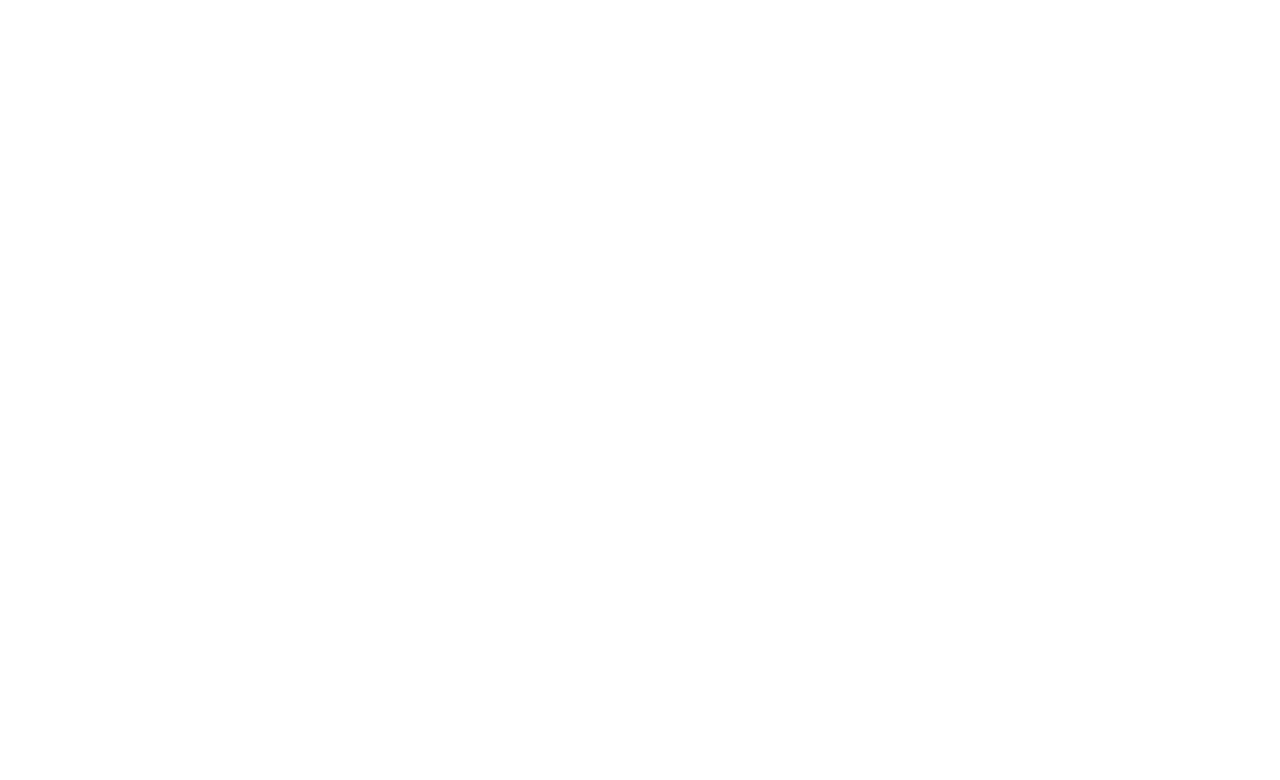
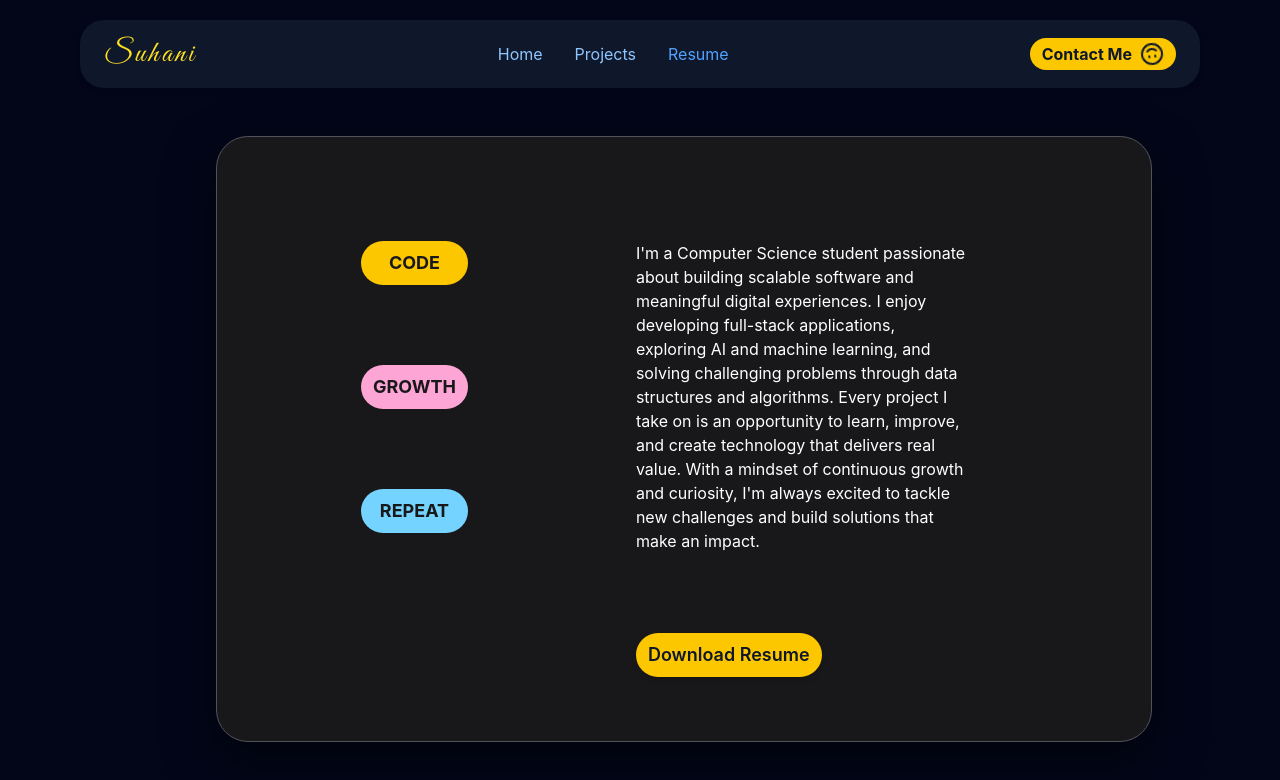
Before and after one commit to Suhanii15/Suhani-Kabra, a React (Vite) app in the folder suhani/: page /resume in a window 1280 px wide. Before the commit this address had no page. Shown: the top 780 px of the page. Built offline with nearby package versions, Linux system fonts and the light colour scheme.

Commit message:
begin with the resume section

```diff
--- a/suhani/src/App.jsx
+++ b/suhani/src/App.jsx
@@ -1,10 +1,12 @@
 import { Routes, Route } from 'react-router-dom'
 import LandingPage from './pages/landingPage.jsx'
+import Resume from './pages/resume.jsx'
 
 function App() {
   return (
     <Routes>
       <Route path="/" element={<LandingPage />} />
+      <Route path="/resume" element ={<Resume/>} />
     </Routes>
   )
 }
--- /dev/null
+++ b/suhani/src/components/Links.jsx
@@ -0,0 +1,24 @@
+import React from 'react'
+import {MoveUpRight} from 'lucide-react'
+
+const Links = () => {
+  return (
+              <div className="flex flex-col gap-3">
+            <h3 className="text-sm font-semibold tracking-wider text-zinc-500 uppercase">Links</h3>
+            <a href="https://www.linkedin.com/in/suhani-kabra-aab411315/" target="_blank" rel="noopener noreferrer" className="group flex items-center gap-2 text-zinc-400 transition-colors hover:text-blue-300">
+              LinkedIn
+              <MoveUpRight className="opacity-0 transition-opacity group-hover:opacity-100" size={16} />
+            </a>
+            <a href="https://github.com/Suhanii15" target="_blank" rel="noopener noreferrer" className="group flex items-center gap-2 text-zinc-400 transition-colors hover:text-blue-300">
+              GitHub
+              <MoveUpRight className="opacity-0 transition-opacity group-hover:opacity-100" size={16} />
+            </a>
+            <a href="https://leetcode.com/u/suhanii_15/" target="_blank" rel="noopener noreferrer" className="group flex items-center gap-2 text-zinc-400 transition-colors hover:text-blue-300">
+              LeetCode
+              <MoveUpRight className="opacity-0 transition-opacity group-hover:opacity-100" size={16} />
+            </a>
+          </div>
+  )
+}
+
+export default Links
--- a/suhani/src/components/navbar.jsx
+++ b/suhani/src/components/navbar.jsx
@@ -1,19 +1,54 @@
 import React from 'react'
 import { Smile } from 'lucide-react';
+import { useNavigate, useLocation } from 'react-router-dom'
 
+const Navbar = ({ activeSection }) => {
+  const navigate = useNavigate();
+  const location = useLocation();
 
-const Navbar = ({activeSection}) => {
+  const handleNavigateToSection = (sectionId) => {
+    if (location.pathname !== '/') {
+      navigate('/', { state: { scrollTo: sectionId } });
+      return;
+    }
+
+    const section = document.getElementById(sectionId);
+    if (section) {
+      section.scrollIntoView({ behavior: 'smooth', block: 'start' });
+    }
+  };
+
+  const handleResumeClick = () => {
+    navigate('/resume');
+  };
+
   return (
     <nav className="flex items-center justify-between rounded-3xl fixed top-0 left-0 right-0 z-50 mx-20 my-5 bg-slate-900 px-6 py-4 text-white shadow-md">
       <div className="text-3xl font-signature text-yellow-300 tracking-widest">Suhani</div>
       <div className="flex gap-8">
-        <a href="#home"
-        className={` transition-colors duration-300 ${activeSection === 'home' ? 'text-blue-400' : 'text-blue-300'} `}>Home</a>
-        <a href="#about"  className={` transition-colors duration-300 ${activeSection === 'projects' ? 'text-blue-400' : 'text-blue-300'} `}>Projects</a>
-        <a href="#contact" className="text-blue-300 hover:text-blue-400">Resume</a>
-        <a href="#about" className="text-blue-300 hover:text-blue-400">About Me</a>
+        <button
+          type="button"
+          onClick={() => handleNavigateToSection('home')}
+          className={`transition-colors duration-300 ${activeSection === 'home' ? 'text-blue-400' : 'text-blue-300'}`}
+        >
+          Home
+        </button>
+        <button
+          type="button"
+          onClick={() => handleNavigateToSection('projects')}
+          className={`transition-colors duration-300 ${activeSection === 'projects' ? 'text-blue-400' : 'text-blue-300'}`}
+        >
+          Projects
+        </button>
+        <button
+          type="button"
+          onClick={handleResumeClick}
+          className={`transition-colors duration-300 ${activeSection === 'resume' ? 'text-blue-400' : 'text-blue-300'}`}
+        >
+          Resume
+        </button>
       </div>
-      <div className=" flex flex-row bg-yellow-400 font-bold cursor-pointer text-slate-900 rounded-full px-3 py-1 hover:bg-yellow-300">
+      <div className="flex flex-row bg-yellow-400 font-bold cursor-pointer text-slate-900 rounded-full px-3 py-1 hover:bg-yellow-300">
         Contact Me
         <Smile className="animate-spin ml-2" />
       </div>
--- a/suhani/src/index.css
+++ b/suhani/src/index.css
@@ -23,3 +23,32 @@
 .marquee:hover {
   animation-play-state: paused;
 }
+
+  @keyframes slideIntoPlace {
+    0% {
+      transform: translateX(-100vw); /* Starts completely off-screen to the left */
+      opacity: 0;                    /* Invisible at the start */
+    }
+    100% {
+      transform: translateX(0);      /* Ends perfectly at its natural layout spot */
+      opacity: 1;                    /* Fully visible */
+    }
+  }
+
+  .animate-entrance {
+    animation: slideIntoPlace 2.2s cubic-bezier(0.16, 1, 0.3, 1) forwards;
+  }
+
+ @keyframes slideIntoPlaceRight {
+    0% {
+      transform: translateX(100vw);  /* Starts completely off-screen to the right */
+      opacity: 0;                    /* Invisible at the start */
+    }
+    100% {
+      transform: translateX(0);      /* Ends perfectly at its natural layout spot */
+      opacity: 1;                    /* Fully visible */
+    }
+  }
+  .animate-entrance-right {
+    animation: slideIntoPlaceRight 2.2s cubic-bezier(0.16, 1, 0.3, 1) forwards;
+  }
--- a/suhani/src/pages/landingPage.jsx
+++ b/suhani/src/pages/landingPage.jsx
@@ -13,7 +13,8 @@
 import { useEffect } from 'react'
 import MarqueeSection from '../components/Marquee.jsx'
 import { MoveUpRight } from 'lucide-react';
-
+import Links from '../components/Links.jsx'
+import { useLocation, useNavigate } from 'react-router-dom'
 
 const landingPage = () => {
 const projectsData=[
@@ -49,6 +50,13 @@
     }
 ]
 
+ const navigate=useNavigate();
+ const location = useLocation();
+
+  const handleClick = () =>{
+    navigate("/resume");
+  }
+
     //for blocks
     const containerVariants ={
         hidden : {opacity : 0},
@@ -82,6 +90,15 @@
 
   const [activeSection, setActiveSection]=useState('home');
   useEffect(()=>{
+    if (location.state?.scrollTo) {
+      const section = document.getElementById(location.state.scrollTo);
+      if (section) {
+        window.setTimeout(() => {
+          section.scrollIntoView({ behavior: 'smooth', block: 'start' });
+        }, 100);
+      }
+    }
+
     const sections=document.querySelectorAll('#home, #projects');
 
     const observerOptions={
@@ -104,7 +121,7 @@
   sections.forEach((section) => observer.observe(section));
 
   return () => observer.disconnect();
-}, []);
+}, [location.state]);
 
 
   return (
@@ -263,33 +280,14 @@
 I have hands on experience in building real-world projects based on Full Stack, Generative AI and  Machine Learning.
 </h2>
 <div className="relative inline-block group">
-<motion.button variants={slideUp}
+<motion.button onClick={handleClick}
+ variants={slideUp}
       whileHover={pillHover}
  className="rounded-full mt-4 font-semibold text-lg shadow-md bg-yellow-400 text-slate-900 px-3 py-2
  hover:bg-yellow-300 transition-colors duration-300 cursor-pointer" >
     View Resume
 </motion.button>
- <motion.svg
-        width="24"
-        height="24"
-        viewBox="0 0 24 24"
-        fill="none"
-        stroke="#FFD447" /* Matches your yellow button theme */
-        strokeWidth="2.5"
-        strokeLinecap="round"
-        className="absolute -top-1 -right-2 pointer-events-none"
-        // Dynamic Framer Motion Hover Effect
-        animate={{ y: [0, -3, 0] }}
-        transition={{ repeat: Infinity, duration: 3, ease: "easeInOut" }}
-        whileHover={{ scale: 1.2, rotate: 12 }}
-      >
-        {/* Left Line */}
-        <line x1="6" y1="18" x2="10" y2="10" />
-        {/* Middle Line */}
-        <line x1="12" y1="18" x2="26" y2="6" />
-        {/* Right Line */}
-        <line x1="18" y1="18" x2="50" y2="10" />
-      </motion.svg>
+
 </div>
     </div>
 
@@ -351,21 +349,7 @@
           </div>
 
           {/* Links Section */}
-          <div className="flex flex-col gap-3">
-            <h3 className="text-sm font-semibold tracking-wider text-zinc-500 uppercase">Links</h3>
-            <a href="https://www.linkedin.com/in/suhani-kabra-aab411315/" target="_blank" rel="noopener noreferrer" className="group flex items-center gap-2 text-zinc-400 transition-colors hover:text-yellow-300">
-              LinkedIn
-              <MoveUpRight className="opacity-0 transition-opacity group-hover:opacity-100" size={16} />
-            </a>
-            <a href="https://github.com/Suhanii15" target="_blank" rel="noopener noreferrer" className="group flex items-center gap-2 text-zinc-400 transition-colors hover:text-yellow-300">
-              GitHub
-              <MoveUpRight className="opacity-0 transition-opacity group-hover:opacity-100" size={16} />
-            </a>
-            <a href="https://leetcode.com/u/suhanii_15/" target="_blank" rel="noopener noreferrer" className="group flex items-center gap-2 text-zinc-400 transition-colors hover:text-yellow-300">
-              LeetCode
-              <MoveUpRight className="opacity-0 transition-opacity group-hover:opacity-100" size={16} />
-            </a>
-          </div>
+          <Links />
 
         </div>
 
--- /dev/null
+++ b/suhani/src/pages/resume.jsx
@@ -0,0 +1,95 @@
+import React from 'react'
+import Navbar from '../components/navbar'
+import { useState} from 'react';
+import { useEffect } from 'react';
+import {motion} from 'framer-motion'
+
+const resume = () => {
+     const [activeSection, setActiveSection]=useState('resume');
+      useEffect(()=>{
+        const sections=document.querySelectorAll('#home, #projects, #resume');
+
+        const observerOptions={
+            root : null,  //uses viewPort window
+         rootMargin: '-30% 0px -60% 0px', // Triggers when the section takes up the sweet-spot center of the screen
+          threshold: 0,
+        };
+
+
+      const observerCallback=(entries) => {
+        entries.forEach((entry)=>{
+            if(entry.isIntersecting) {
+              setActiveSection(entry.target.id);
+            }
+        });
+      };
+
+
+      const observer= new IntersectionObserver(observerCallback, observerOptions);
+      sections.forEach((section) => observer.observe(section));
+
+      return () => observer.disconnect();
+    }, []);
+
+     const containerVariants ={
+        hidden : {opacity : 0},
+        visible :{
+            opacity: 1,
+            transition : {
+                staggerChildren : 1.2 ,
+                delayChildren : 1.1
+            },
+        },
+    };
+  const slideUp = {
+    hidden: { x: -40 },
+    visible: { x: 0, transition: { duration: 0.5, ease: [0.2, 0.65, 0.3, 0.9] } },
+  };
+
+  const pillHover = {
+    scale: 1.05,
+    rotate: -1,
+    transition: { duration: 0.2 },
+  };
+
+  return (
+    <div>
+        <section className="min-h-screen bg-slate-950 bg-[#14141D] p-4 pt-24">
+<Navbar activeSection={activeSection} />
+            <div className="w-3/4 min-h-[70vh] bg-zinc-900 mt-10  ml-50
+    border border-zinc-600 rounded-[32px] p-8 md:p-12 lg:p-16 flex flex-col md:flex-row  gap-8 md:gap-12 shadow-[0_20px_50px_rgba(0,0,0,0.5)]">
+
+        <div className="flex flex-col gap-20 mt-10 ml-20 ">
+    <h1 className="font-bold text-lg bg-yellow-400 text-zinc-900 px-2 rounded-full py-2 px-3 flex items-center justify-center animate-entrance hover:bg-yellow-300  cursor-pointer">CODE</h1>
+   <h1 className="font-bold text-lg bg-pink-300 text-zinc-900 px-2 rounded-full py-2 px-3 flex items-center justify-center animate-entrance-right hover:bg-pink-400  cursor-pointer">GROWTH</h1>
+    <h1 className="font-bold text-lg bg-sky-300 text-zinc-900 px-2 rounded-full py-2 px-3 flex items-center justify-center animate-entrance hover:bg-sky-200  cursor-pointer">REPEAT</h1>
+   </div>
+
+   <div className="flex flex-col px-10 mx-20 mt-10" >
+    <p className="text-white font-md">
+      I'm a Computer Science student passionate about building scalable software and meaningful digital experiences.
+       I enjoy developing full-stack applications, exploring AI and machine learning, and solving challenging problems through data structures
+        and algorithms. Every project I take on is an opportunity to learn, improve, and create technology that delivers real value. With a mindset of continuous
+         growth and curiosity,
+       I'm always excited to tackle new challenges and build solutions that make an impact.
+    </p>
+    <div className="relative inline-block group">
+<motion.button
+ variants={slideUp}
+      whileHover={pillHover}
+ className="rounded-full mt-20 font-semibold text-lg shadow-md bg-yellow-400 text-slate-900 px-3 py-2
+ hover:bg-yellow-300 transition-colors duration-300 cursor-pointer" >
+    Download Resume
+</motion.button>
+
+</div>
+   </div>
+
+   </div>
+
+        </section>
+    </div>
+  )
+}
+
+export default resume
```
